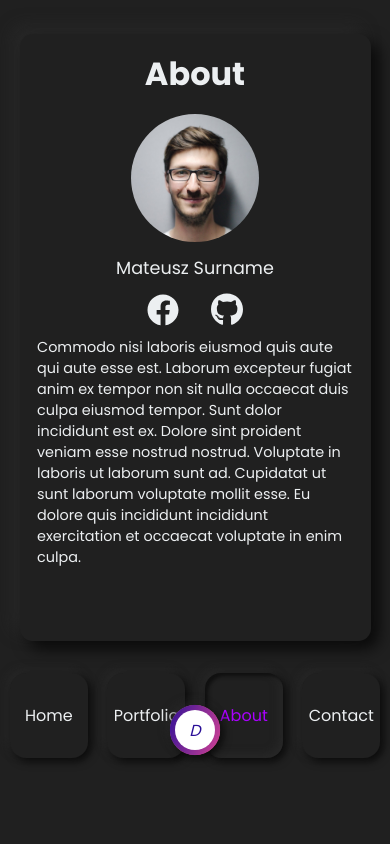
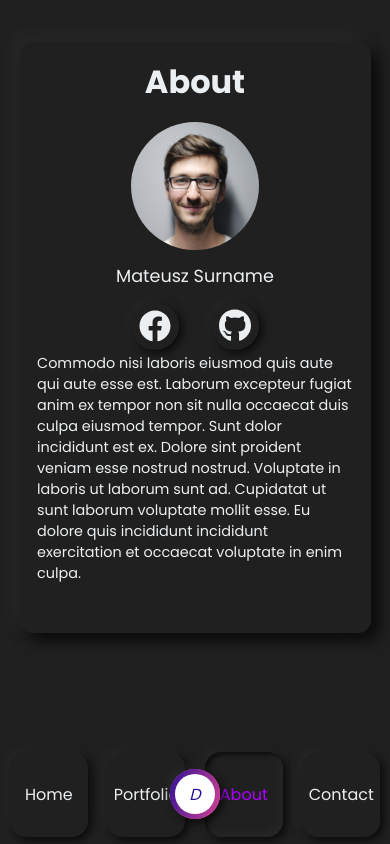
Before and after one commit to mateuszgorecki/first-react-app, a React (Create React App) app: page /about in a window 390 px wide. Built offline with nearby package versions, Linux system fonts and the light colour scheme; a web font is replaced by a local one.

Commit message:
add mixins for shadows, change dimesions of pagewrapper

```diff
--- a/src/assets/scss/404.module.scss
+++ b/src/assets/scss/404.module.scss
@@ -1,4 +1,5 @@
 @import './variables';
+@import './global';
 
 .wrapper {
   flex-direction: column;
@@ -19,41 +20,20 @@
   }
 
   a {
+    @include lightShadow;
     text-decoration: none;
     color: $darkgrey;
     transition: all 0.2s ease-out;
     position: relative;
     border-radius: 1.5rem;
     padding: 0.8rem 1.2rem;
-    box-shadow: 0.2rem 0.2rem 0.5rem $light-shadow-2,
-    -0.2rem -0.2rem 0.5rem rgba($white, 0.7);
-
-    // &::before {
-    //   content: '';
-    //   display: none;
-    //   position: absolute;
-    //   bottom: 0;
-    //   left: 50%;
-    //   transform: translateX(-50%);
-    //   height: 2px;
-    //   width: 0;
-    //   background-color: $orange;
-    //   transition: all 0.25s ease-out;
-    // }
 
     &:active {
-      box-shadow: 0.2rem 0.2rem 0.5rem $light-shadow-2,
-        -0.2rem -0.2rem 0.5rem rgba($white, 0.7),
-        inset 0.2rem 0.2rem 0.2rem rgba($darkgrey-light, 0.1),
-        inset -0.2rem -0.2rem 0.5rem $white;
+      @include lightShadowActive;
     }
 
     &:hover{
       color: $orange;
-
-      // &::before {
-      //   width: 100%;
-      // }
     }
   }
 }
@@ -84,15 +64,11 @@
 
 .dark {
   a {
+    @include darkShadow;
     color: $blue-gray;
-    box-shadow: 0.2rem 0.2rem 0.5rem rgba($black, 0.7),
-      -0.2rem -0.2rem 0.5rem $light-shadow;
 
       &:active {
-        box-shadow: 0.2rem 0.2rem 0.5rem rgba($black, 0.7),
-          -0.2rem -0.2rem 0.5rem $light-shadow,
-          inset 0.2rem 0.2rem 0.2rem rgba($black, 0.5),
-          inset -0.2rem -0.2rem 0.5rem $light-shadow;
+        @include darkShadowActive;
       }
 
     &:hover{
--- a/src/assets/scss/AboutPage.module.scss
+++ b/src/assets/scss/AboutPage.module.scss
@@ -38,10 +38,6 @@
       .socials {
         justify-content: center;
         gap: 2.5rem;
-
-        svg {
-          width: 2rem;
-        }
       }
     }
 
--- a/src/assets/scss/Header.module.scss
+++ b/src/assets/scss/Header.module.scss
@@ -1,7 +1,6 @@
 @import url('https://fonts.googleapis.com/css2?family=Saira+Stencil+One&display=swap');
-
-// @import './global';
 @import './variables';
+@import './global';
 
 .header {
   width: 100%;
@@ -16,7 +15,7 @@
     justify-content: space-between;
     box-sizing: border-box;
     max-width: 1440px;
-    width: 100%;
+    width: 78vw;
     align-items: center;
   }
 
@@ -30,11 +29,6 @@
       line-height: 100%;
       width: 100px;
     }
-
-    // svg {
-    //   fill: $darkgrey;
-    //   transition: all 0.3s ease-out;
-    // }
   }
 
   nav {
@@ -52,43 +46,22 @@
 
       li {
         a {
+          @include lightShadow;
           color: $darkgrey;
           transition: all 0.2s ease-out;
           position: relative;
           border-radius: 1.5rem;
           padding: 0.8rem 1.2rem;
-          box-shadow: 0.2rem 0.2rem 0.5rem $light-shadow-2,
-            -0.2rem -0.2rem 0.5rem rgba($white, 0.7);
-
-          // &::before {
-          //   content: '';
-          //   display: none;
-          //   position: absolute;
-          //   bottom: 0;
-          //   left: 50%;
-          //   transform: translateX(-50%);
-          //   height: 2px;
-          //   width: 0;
-          //   background-color: $orange;
-          //   transition: all 0.3s ease-out;
-          // }
 
           &:hover,
           &:active,
           &.active {
             color: $orange;
-
-            // &::before {
-            //   width: 100%;
-            // }
           }
 
           &:active,
           &.active {
-            box-shadow: 0.2rem 0.2rem 0.5rem $light-shadow-2,
-              -0.2rem -0.2rem 0.5rem rgba($white, 0.7),
-              inset 0.2rem 0.2rem 0.2rem rgba($darkgrey-light, 0.1),
-              inset -0.2rem -0.2rem 0.5rem $white;
+            @include lightShadowActive;
           }
         }
       }
@@ -127,12 +100,88 @@
   }
 }
 
+// @media screen and (max-width: 1440px) {
+//   .header {
+//     width: 100%;
+//     display: flex;
+//     justify-content: center;
+//     height: 10vh;
+
+//     & > div {
+//       display: flex;
+//       flex-direction: row;
+//       padding: 1rem;
+//       justify-content: space-between;
+//       box-sizing: border-box;
+//       max-width: 1440px;
+//       width: 78vw;
+//       align-items: center;
+//     }
+
+//     .logo {
+//       display: flex;
+//       align-items: center;
+
+//       p {
+//         font-family: 'Saira Stencil One', cursive;
+//         font-size: 2rem;
+//         line-height: 100%;
+//         width: 100px;
+//       }
+//     }
+
+//     nav {
+//       display: flex;
+//       list-style-type: none;
+//       justify-content: center;
+//       align-items: center;
+
+//       ul {
+//         display: flex;
+//         list-style-type: none;
+//         justify-content: center;
+//         align-items: center;
+//         gap: 2rem;
+
+//         li {
+//           a {
+//             color: $darkgrey;
+//             transition: all 0.2s ease-out;
+//             position: relative;
+//             border-radius: 1.5rem;
+//             padding: 0.8rem 1.2rem;
+//             box-shadow: 0.2rem 0.2rem 0.5rem $light-shadow-2,
+//               -0.2rem -0.2rem 0.5rem rgba($white, 0.7);
+
+//             &:hover,
+//             &:active,
+//             &.active {
+//               color: $orange;
+//             }
+
+//             &:active,
+//             &.active {
+//               box-shadow: 0.2rem 0.2rem 0.5rem $light-shadow-2,
+//                 -0.2rem -0.2rem 0.5rem rgba($white, 0.7),
+//                 inset 0.2rem 0.2rem 0.2rem rgba($darkgrey-light, 0.1),
+//                 inset -0.2rem -0.2rem 0.5rem $white;
+//             }
+//           }
+//         }
+//       }
+//     }
+//   }
+// }
+
 @media screen and (max-width: 576px) {
   .header {
     width: 100vw;
     height: 80px;
-    position: relative;
-
+    position: fixed;
+    bottom: 10px;
+    left: 0;
+    right: 0;
+    z-index: 1;
 
     & > div {
       display: flex;
@@ -177,12 +226,11 @@
     .theme-button {
       position: absolute;
       left: 50%;
-      bottom: 0;
-      transform: translate(-50%);
+      top: 50%;
+      transform: translate(-50%, -50%);
     }
   }
 }
-
 
 .dark {
   .logo svg {
@@ -193,9 +241,8 @@
     ul {
       li {
         a {
+          @include darkShadow;
           color: $blue-gray;
-          box-shadow: 0.2rem 0.2rem 0.5rem rgba($black, 0.7),
-            -0.2rem -0.2rem 0.5rem $light-shadow;
 
           &:hover,
           &:active,
@@ -205,10 +252,7 @@
 
           &:active,
           &.active {
-            box-shadow: 0.2rem 0.2rem 0.5rem rgba($black, 0.7),
-              -0.2rem -0.2rem 0.5rem $light-shadow,
-              inset 0.2rem 0.2rem 0.2rem rgba($black, 0.5),
-              inset -0.2rem -0.2rem 0.5rem $light-shadow;
+            @include darkShadowActive;
           }
         }
       }
--- a/src/assets/scss/HomePage.module.scss
+++ b/src/assets/scss/HomePage.module.scss
@@ -16,6 +16,7 @@
 
   h3 {
     font-size: 2rem;
+    text-align: center;
   }
 
   p {
--- a/src/assets/scss/PageDetails.module.scss
+++ b/src/assets/scss/PageDetails.module.scss
@@ -51,6 +51,7 @@
   }
 
   .back-btn {
+    @include lightShadow;
     position: absolute;
     background-color: transparent;
     bottom: 2rem;
@@ -60,14 +61,13 @@
     border-radius: 1.5rem;
     padding: 0.8rem 1.2rem;
     transition: all 0.2s ease-out;
-    box-shadow: 0.2rem 0.2rem 0.5rem $light-shadow-2,
-      -0.2rem -0.2rem 0.5rem rgba($white, 0.7);
 
     &:active {
-      box-shadow: 0.2rem 0.2rem 0.5rem $light-shadow-2,
-        -0.2rem -0.2rem 0.5rem rgba($white, 0.7),
-        inset 0.2rem 0.2rem 0.2rem rgba($darkgrey-light, 0.1),
-        inset -0.2rem -0.2rem 0.5rem $white;
+      @include lightShadowActive;
+    }
+
+    &:hover {
+      color: $orange;
     }
   }
 }
@@ -119,15 +119,15 @@
   }
 
   .back-btn {
+    @include darkShadow;
     color: $white;
-    box-shadow: 0.2rem 0.2rem 0.5rem rgba($black, 0.7),
-      -0.2rem -0.2rem 0.5rem $light-shadow;
 
     &:active {
-      box-shadow: 0.2rem 0.2rem 0.5rem rgba($black, 0.7),
-        -0.2rem -0.2rem 0.5rem $light-shadow,
-        inset 0.2rem 0.2rem 0.2rem rgba($black, 0.5),
-        inset -0.2rem -0.2rem 0.5rem $light-shadow;
+      @include darkShadowActive;
+    }
+
+    &:hover {
+      color: $purple;
     }
   }
 }
--- a/src/assets/scss/PageWrapper.module.scss
+++ b/src/assets/scss/PageWrapper.module.scss
@@ -35,6 +35,6 @@
     border-radius: 0.8rem;
     width: 90vw;
     aspect-ratio: unset;
-    height: 90%;
+    height: 70vh;
   }
 }
--- a/src/assets/scss/SocialIcons.module.scss
+++ b/src/assets/scss/SocialIcons.module.scss
@@ -1,4 +1,5 @@
 @import './variables';
+@import './global';
 
 .socials {
   display: flex;
@@ -6,8 +7,22 @@
   align-items: center;
 
   a {
+    @include lightShadow;
+    height: 2rem;
+    display: flex;
+    align-items: center;
+    justify-content: center;
+    padding: 0.5rem;
+    border-radius: 50%;
+    transition: all 300ms ease-out;
+
+    &:active {
+      @include lightShadowActive;
+    }
+
     svg {
-      width: 1.5rem;
+      display: inline-block;
+      width: 2rem;
       fill: $darkgrey;
       transition: all 300ms ease-out;
 
@@ -20,6 +35,12 @@
 
 .dark {
   a {
+    @include darkShadow;
+
+    &:active {
+      @include darkShadowActive;
+    }
+
     svg {
       fill: $blue-gray;
 
--- a/src/assets/scss/ThemeButton.module.scss
+++ b/src/assets/scss/ThemeButton.module.scss
@@ -1,6 +1,8 @@
 @import './variables';
+@import './global';
 
 .container {
+  @include lightShadow;
   height: 40px;
   width: 100px;
   background-image: radial-gradient(
@@ -8,8 +10,6 @@
     rgba(253, 203, 50, 1) 0%,
     rgba(244, 56, 98, 1) 100.2%
   );
-  box-shadow: 0.2rem 0.2rem 0.5rem $light-shadow-2,
-    -0.2rem -0.2rem 0.5rem rgba($white, 0.7);
   border-radius: 25px;
   display: flex;
   align-items: center;
@@ -17,8 +17,6 @@
   padding: 0 5px;
   cursor: pointer;
   position: relative;
-  // right: 50px;
-  // top: 20px;
   transition: all 0.2s ease-out;
   -webkit-tap-highlight-color: transparent;
 
@@ -52,8 +50,8 @@
 }
 
 .on {
-  box-shadow: 0.2rem 0.2rem 0.5rem rgba($black, 0.7),
-    -0.2rem -0.2rem 0.5rem $light-shadow;
+  @include darkShadow;
+
   .dark {
     opacity: 1;
   }
@@ -75,7 +73,6 @@
   z-index: 1;
 }
 
-
 @media screen and (max-width: 576px) {
   .container {
     height: 50px;
@@ -87,8 +84,6 @@
     padding: 0 5px;
     cursor: pointer;
     position: relative;
-  // right: 50px;
-  // top: 20px;
     transition: all 0.2s ease-out;
 
     .icon {
@@ -134,5 +129,4 @@
     position: relative;
     z-index: 1;
   }
-
 }
--- a/src/assets/scss/_global.scss
+++ b/src/assets/scss/_global.scss
@@ -20,6 +20,30 @@
 
 @mixin SairaFont {
   font-family: 'Saira Stencil One', cursive;
+}
+
+@mixin lightShadow {
+  box-shadow: 0.2rem 0.2rem 0.5rem $light-shadow-2,
+    -0.2rem -0.2rem 0.5rem rgba($white, 0.7);
+}
+
+@mixin lightShadowActive {
+  box-shadow: 0.2rem 0.2rem 0.5rem $light-shadow-2,
+    -0.2rem -0.2rem 0.5rem rgba($white, 0.7),
+    inset 0.2rem 0.2rem 0.2rem rgba($darkgrey-light, 0.1),
+    inset -0.2rem -0.2rem 0.5rem $white;
+}
+
+@mixin darkShadow {
+  box-shadow: 0.2rem 0.2rem 0.5rem rgba($black, 0.7),
+  -0.2rem -0.2rem 0.5rem $light-shadow;
+}
+
+@mixin darkShadowActive {
+  box-shadow: 0.2rem 0.2rem 0.5rem rgba($black, 0.7),
+  -0.2rem -0.2rem 0.5rem $light-shadow,
+  inset 0.2rem 0.2rem 0.2rem rgba($black, 0.5),
+  inset -0.2rem -0.2rem 0.5rem $light-shadow;
 }
 
 * {
@@ -68,6 +92,10 @@ a {
 }
 
 @media screen and (max-width: 576px) {
+  body {
+    overflow-x: hidden;
+    overflow-y: auto;
+
     #root {
       & > div {
         display: flex;
@@ -85,3 +113,4 @@ a {
       }
     }
   }
+}
```
Also changed, not shown: src/assets/scss/ContactPage.module.scss (+10 -36 lines). Lines whose indentation alone changed are shown as unchanged.
